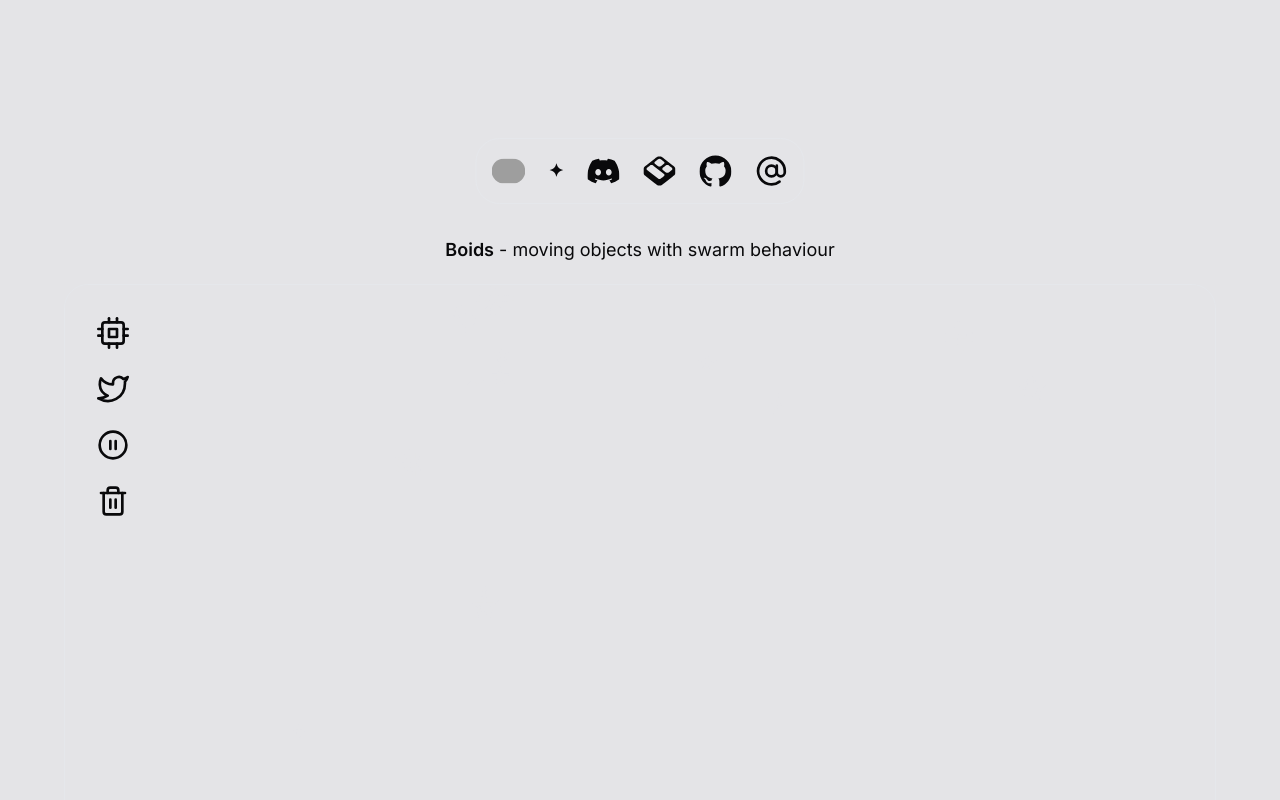
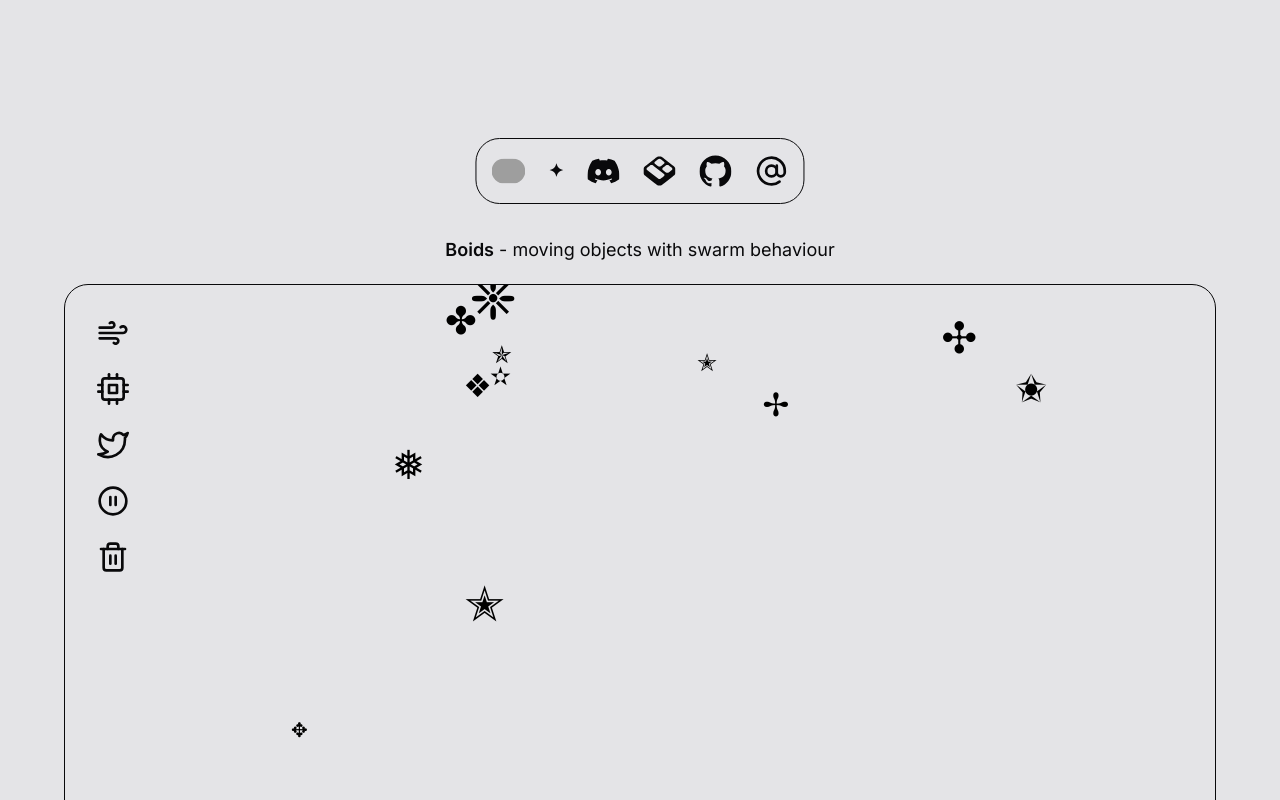
Before and after one commit to b8-software/b8.software, a Next.js app: page / in a window 1280 px wide. Shown: the part 580-1380 px from the top of the page. Built offline with nearby package versions, Linux system fonts and the light colour scheme; grey boxes are pictures that could not be loaded.

Commit message:
✨ enable trails

```diff
--- a/src/app/Boids.tsx
+++ b/src/app/Boids.tsx
@@ -288,6 +288,7 @@ export default function Boids() {
       setColors(query.matches ? colorTheme.dark : colorTheme.light);
     };
 
+    updateColor(darkQuery);
     darkQuery.addEventListener("change", updateColor);
     return () => darkQuery.removeEventListener("change", updateColor);
   }, []);
@@ -302,9 +303,19 @@ export default function Boids() {
       }
 
       if (boids.length === 0) return;
-      // else console.log(boids);
 
-      ctx.clearRect(0, 0, dimensions.width, dimensions.height);
+      if (isTrailEnabled) {
+        if (!noMovement) {
+          const imageData = ctx.getImageData(0, 0, dimensions.width, dimensions.height);
+          for (let i = 3; i < imageData.data.length; i += 4) {
+            imageData.data[i] -= 20 * delta;
+          }
+          ctx.putImageData(imageData, 0, 0);
+        }
+      } else {
+        console.log("clear");
+        ctx.clearRect(0, 0, dimensions.width, dimensions.height);
+      }
 
       const [cx, cy] = getCenterOfBoids(boids, dimensions.width, dimensions.height);
       const avgVelocity = getAverageVelocityNormalizend(boids);
@@ -371,7 +382,7 @@ export default function Boids() {
         boid.position[1] = (boid.position[1] + dimensions.height) % dimensions.height;
       });
 
-      // draw!
+      // draw
       boids.forEach((boid, icon) => {
         ctx.fillStyle = colors.boid;
         ctx.strokeStyle = colors.boid;
@@ -411,6 +422,7 @@ export default function Boids() {
       dimensions.width,
       isDebug,
       isEmojis,
+      isTrailEnabled,
     ]
   );
 
@@ -485,9 +497,27 @@ export default function Boids() {
       <canvas ref={canvasRef} onClick={addBoid}></canvas>
       <div className="absolute top-6 left-6 gap-2 flex flex-col w-max">
         <button
+          aria-pressed={isTrailEnabled}
+          className="w-12 p-2 h-max rounded-full hover:bg-zinc-300 dark:hover:bg-zinc-800 transition-colors shrink-0 aria-pressed:bg-yellow-500/40 aria-pressed:text-yellow-500"
+          onClick={() => setIsTrailEnabled(enabled => !enabled)}
+          title="toggle trails"
+        >
+          <svg
+            xmlns="http://www.w3.org/2000/svg"
+            viewBox="0 0 24 24"
+            fill="none"
+            stroke="currentColor"
+            strokeWidth="2"
+            strokeLinecap="round"
+            strokeLinejoin="round"
+          >
+            <path d="M9.59 4.59A2 2 0 1 1 11 8H2m10.59 11.41A2 2 0 1 0 14 16H2m15.73-8.27A2.5 2.5 0 1 1 19.5 12H2"></path>
+          </svg>
+        </button>
+        <button
           aria-pressed={isDebug}
           className="w-12 p-2 h-max rounded-full hover:bg-zinc-300 dark:hover:bg-zinc-800 transition-colors shrink-0 aria-pressed:bg-red-500/40 aria-pressed:text-red-500"
-          onClick={() => setIsDebug(isDebug => !isDebug)}
+          onClick={() => setIsDebug(enabled => !enabled)}
           title="toggle debug info"
         >
           <svg
@@ -514,7 +544,7 @@ export default function Boids() {
         <button
           aria-pressed={isEmojis}
           className="w-12 p-2 h-max rounded-full hover:bg-zinc-300 dark:hover:bg-zinc-800 transition-colors shrink-0 aria-pressed:bg-blue-500/40 aria-pressed:text-blue-500"
-          onClick={() => setIsEmojis(isEmojis => !isEmojis)}
+          onClick={() => setIsEmojis(enabled => !enabled)}
           title="toggle emojis"
         >
           <svg
@@ -532,7 +562,7 @@ export default function Boids() {
         <button
           aria-pressed={isPaused}
           className="w-12 p-2 h-max rounded-full hover:bg-zinc-300 dark:hover:bg-zinc-800 transition-colors shrink-0 aria-pressed:bg-orange-500/40 aria-pressed:text-orange-500"
-          onClick={() => setIsPaused(isPaused => !isPaused)}
+          onClick={() => setIsPaused(enabled => !enabled)}
           title="pause"
         >
           <svg
--- a/src/app/layout.tsx
+++ b/src/app/layout.tsx
@@ -20,7 +20,7 @@ export default function RootLayout({ children }: { children: React.ReactNode })
         }
       >
         {children}
-        <footer className="fixed bottom-4 min-w-max flex items-center left-1/2 -translate-x-1/2 justify-center gap-2 p-2 border rounded-3xl overflow-hidden dark:bg-zinc-950">
+        <footer className="fixed bottom-4 min-w-max flex items-center left-1/2 -translate-x-1/2 justify-center gap-2 p-2 border border-current rounded-3xl overflow-hidden bg-zinc-200 dark:bg-zinc-950">
           <div className="overflow-clip rounded-full shrink-0">
             <Image
               src="https://avatars.githubusercontent.com/u/71148001?v=4"
--- a/src/app/page.tsx
+++ b/src/app/page.tsx
@@ -15,7 +15,7 @@ export default function Home() {
         <h1 className="self-center absolute top-4 text-lg">
           <strong className="font-semibold">Boids</strong> - moving objects with swarm behaviour
         </h1>
-        <div className="relative border rounded-3xl h-full overflow-hidden ">
+        <div className="relative border rounded-3xl h-full overflow-hidden border-current">
           <Boids />
         </div>
         <p className="absolute bottom-8 sm:left-12 left-4 text-zinc-700 dark:text-zinc-300 px-4">
```
